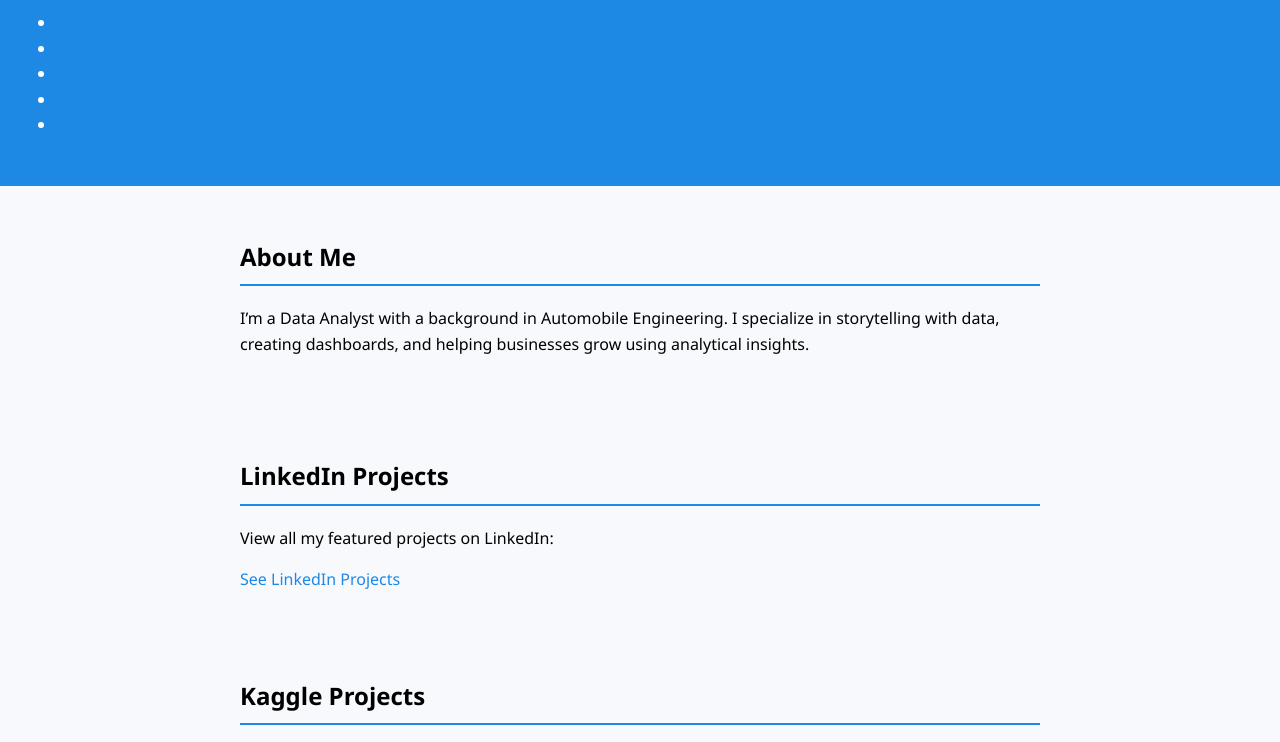
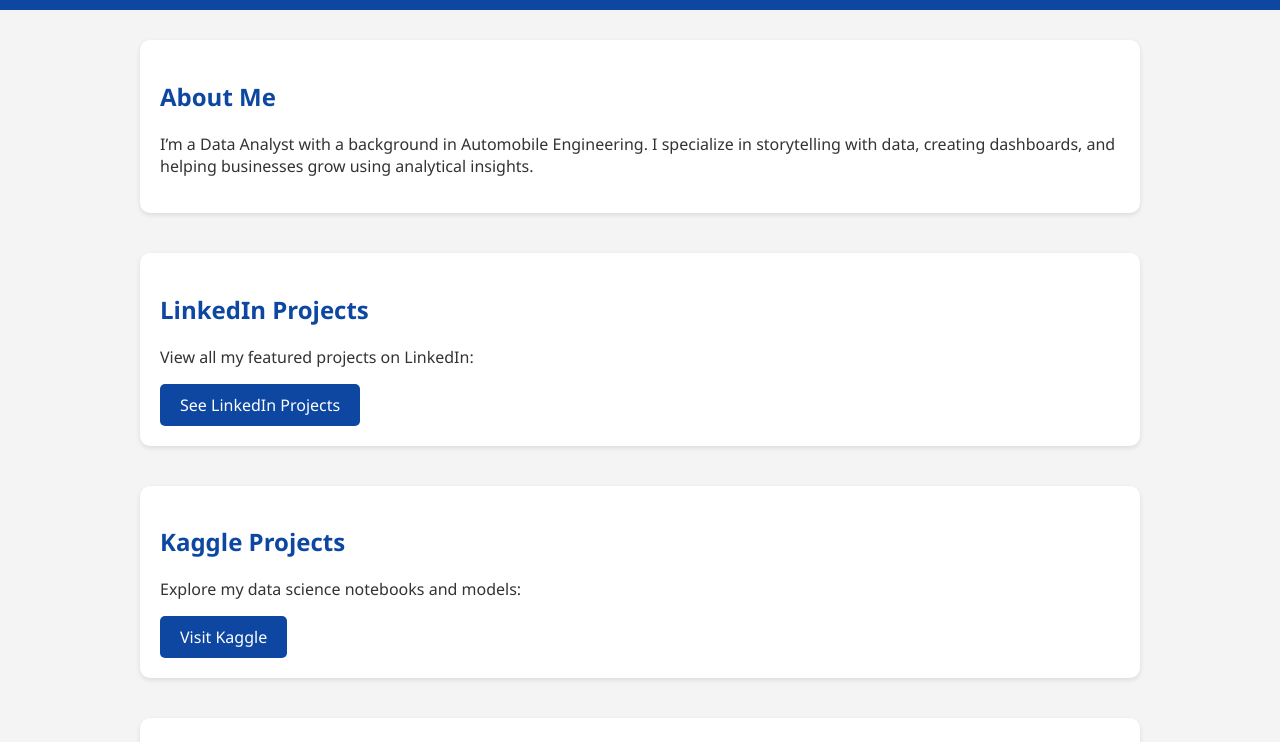
Before and after one commit to SaptarshiChakraborty/My-portfolio, a plain HTML site: page index.html in a window 1280 px wide. Shown: the part 116-858 px from the top of the page. Drawn offline with Linux system fonts and the light colour scheme.

Commit message:
Update style.css

```diff
--- a/style.css
+++ b/style.css
@@ -1,40 +1,72 @@
 body {
   font-family: 'Segoe UI', Tahoma, Geneva, Verdana, sans-serif;
-  background: #f7f9fc;
   margin: 0;
-  padding: 0;
-  line-height: 1.6;
-  animation: fadeIn 1s ease-in;
+  background-color: #f4f4f4;
+  color: #333;
 }
+
 header {
-  background: #1e88e5;
+  background: #0d47a1;
   color: white;
-  text-align: center;
-  padding: 2rem 1rem;
+  padding: 20px 0;
 }
-header span {
-  color: #ffca28;
+
+.container {
+  width: 90%;
+  max-width: 1000px;
+  margin: 0 auto;
+  display: flex;
+  justify-content: space-between;
+  align-items: center;
 }
+
+nav ul {
+  list-style: none;
+  display: flex;
+  gap: 20px;
+}
+
+nav a {
+  color: white;
+  text-decoration: none;
+  font-weight: bold;
+}
+
+main {
+  width: 90%;
+  max-width: 1000px;
+  margin: 30px auto;
+}
+
 section {
-  padding: 2rem;
-  max-width: 800px;
-  margin: auto;
+  margin-bottom: 40px;
+  padding: 20px;
+  background: white;
+  border-radius: 10px;
+  box-shadow: 0 2px 5px rgba(0,0,0,0.1);
 }
-section h2 {
-  border-bottom: 2px solid #1e88e5;
-  padding-bottom: 0.5rem;
+
+h1, h2 {
+  color: #0d47a1;
 }
+
+.btn {
+  display: inline-block;
+  padding: 10px 20px;
+  background-color: #0d47a1;
+  color: white;
+  text-decoration: none;
+  border-radius: 5px;
+  transition: background 0.3s ease;
+}
+
+.btn:hover {
+  background-color: #1565c0;
+}
+
 footer {
   text-align: center;
-  padding: 1rem;
-  background: #1e88e5;
+  padding: 20px;
+  background: #0d47a1;
   color: white;
 }
-a {
-  color: #1e88e5;
-  text-decoration: none;
-}
-@keyframes fadeIn {
-  from { opacity: 0; transform: translateY(20px); }
-  to { opacity: 1; transform: translateY(0); }
-}
```
